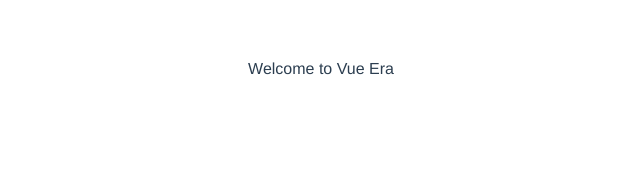
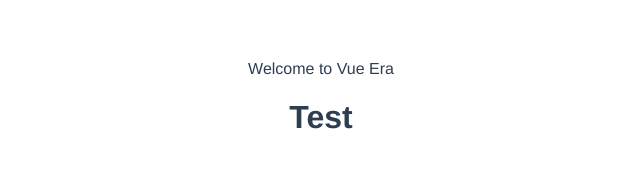
Before and after one commit to Vendetta30/vue-todo-app, a Vue app: page / in a window 1280 px wide. Shown: the top 189 px of the page, without its empty margins (319-959 px from the left). Built offline with nearby package versions, Linux system fonts and the light colour scheme.

Commit message:
Add a component and used that into our App.vue

```diff
--- a/src/App.vue
+++ b/src/App.vue
@@ -1,13 +1,18 @@
 <template>
   <div id="app">
     {{msg}}
+    <test/>
   </div>
 </template>
 
 <script>
+  import Test from './components/Test';
 
   export default {
     name: 'App',
+    components: {
+      Test
+    },
     data() {
       return {
         msg: "Welcome to Vue Era"
--- /dev/null
+++ b/src/components/Test.vue
@@ -0,0 +1,15 @@
+<template>
+  <div class="test">
+    <h1>Test</h1>
+  </div>
+</template>
+
+<script>
+  export default {
+    name: "test"
+  }
+</script>
+
+<style scoped>
+
+</style>
```
